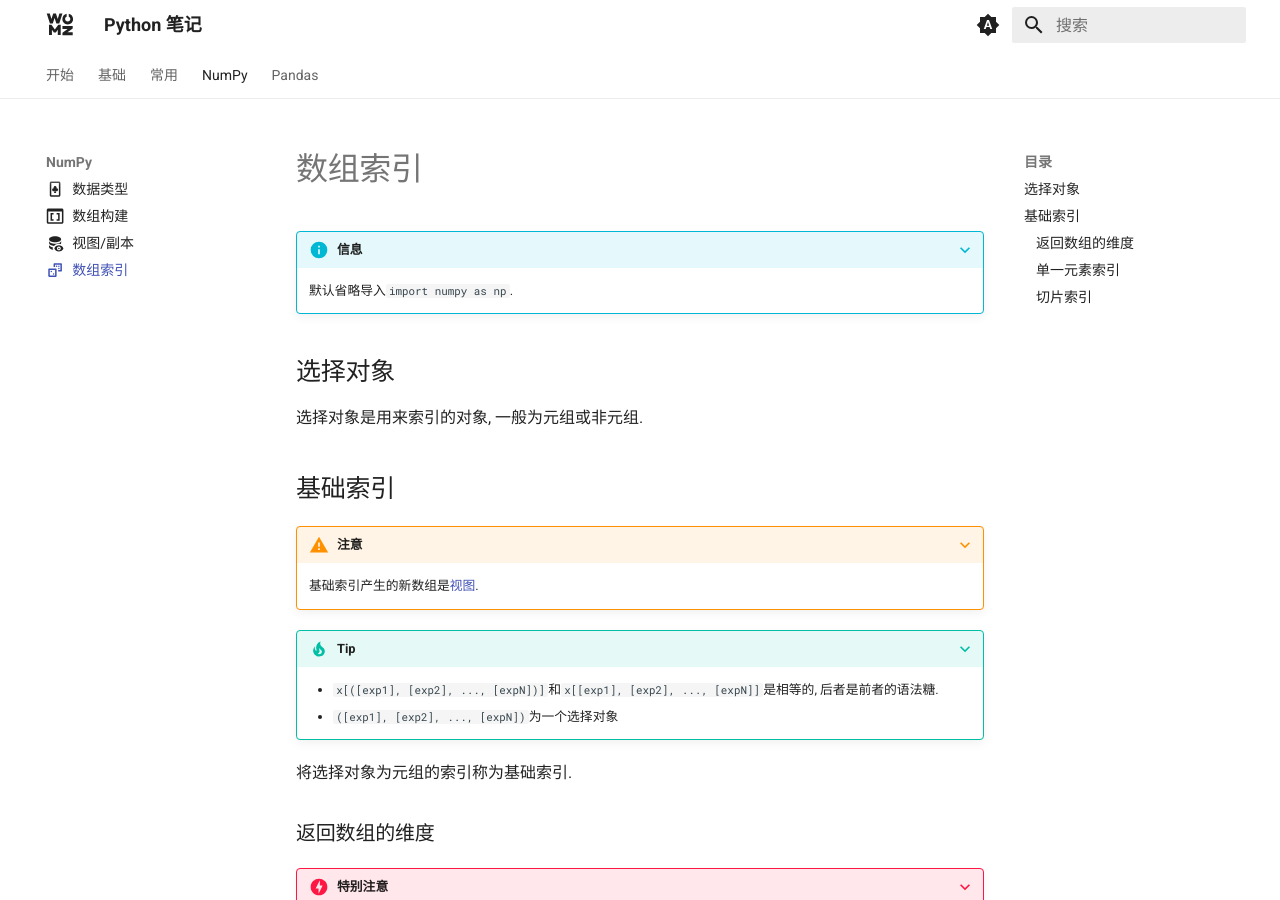
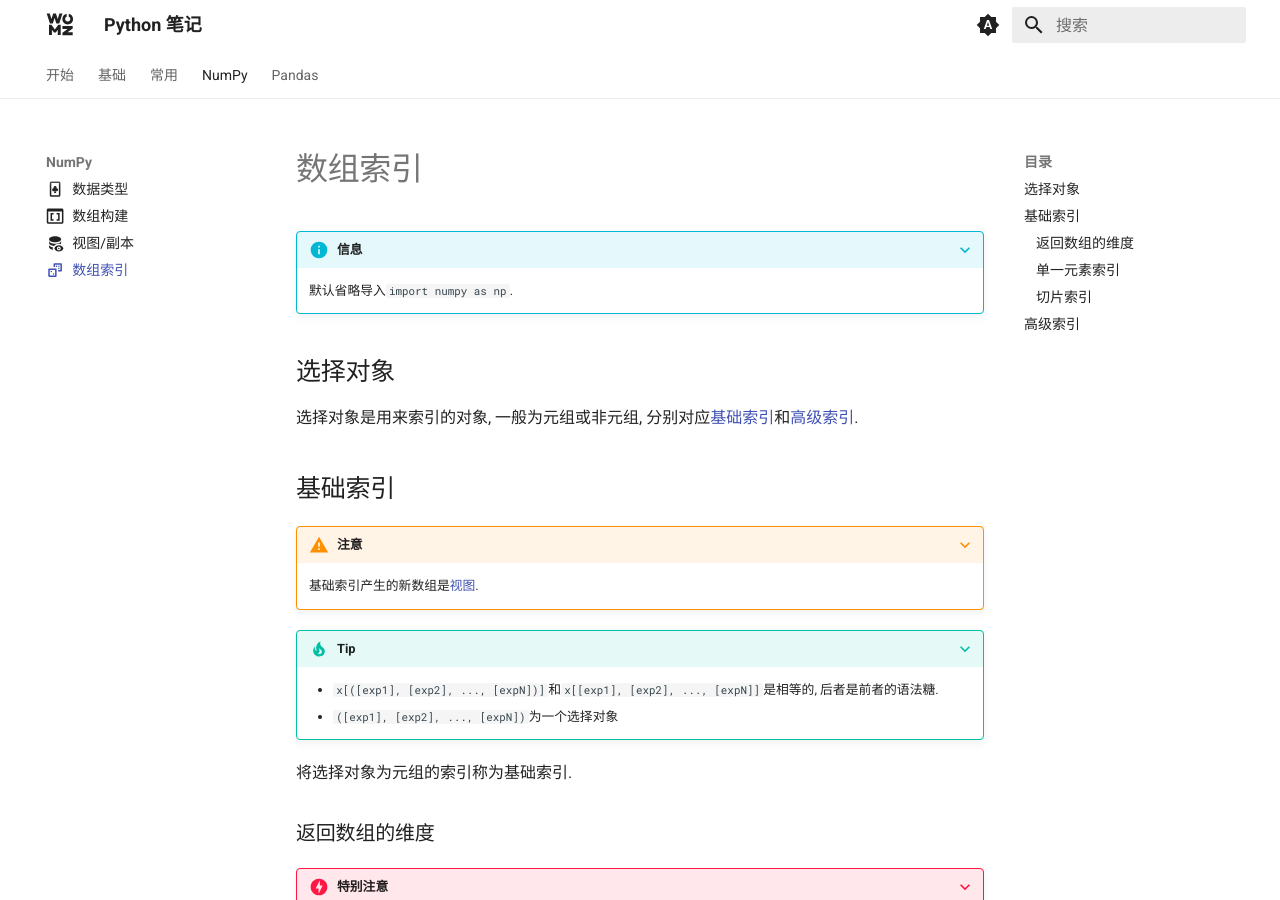
Before and after one commit to sigmax01/py, an MkDocs documentation site: the page built from docs/NumPy/数组索引.md, in a window 1280 px wide and 900 px high. Built offline with MkDocs 1.6.1 and Material for MkDocs 9.7.7, drawn with Linux system fonts in a browser that asks for light colours; comment, search, counter and statistics services are not loaded.

Commit message:
docs: Update NumPy array indexing documentation

```diff
--- a/docs/NumPy/数组索引.md
+++ b/docs/NumPy/数组索引.md
@@ -10,9 +10,9 @@
 
 ## 选择对象
 
-选择对象是用来索引的对象, 一般为元组或非元组.
+选择对象是用来索引的对象, 一般为元组或非元组, 分别对应[基础索引](#基础索引)和[高级索引](#高级索引).
 
-## 基础索引
+## 基础索引 {#基础索引}
 
 ???+ warning "注意"
 
@@ -385,6 +385,7 @@
 
             可以看出, `arr[:, :, 0]`和`arr[..., 0]`的效果完全一样, `arr[:, :, 0:1]`和arr[..., 0]`的效果完全一样.
 
+## 高级索引 {#高级索引}
 
 [^1]: Indexing on ndarrays—NumPy v2.0 Manual. (n.d.). Retrieved June 21, 2024, from https://numpy.org/doc/stable/user/basics.indexing.html
 [^2]: 理解python索引和切片 · Issue #15 · qiwihui/blog. (n.d.). GitHub. Retrieved June 21, 2024, from https://github.com/qiwihui/blog/issues/15
```
